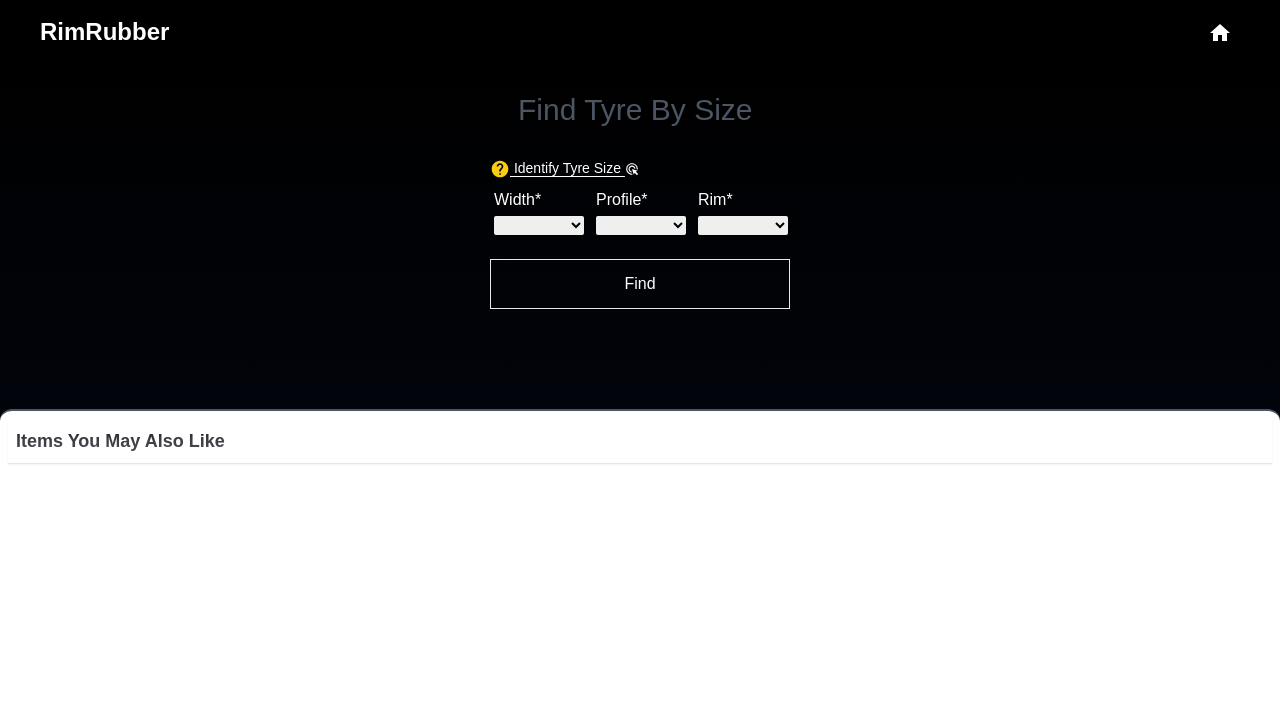
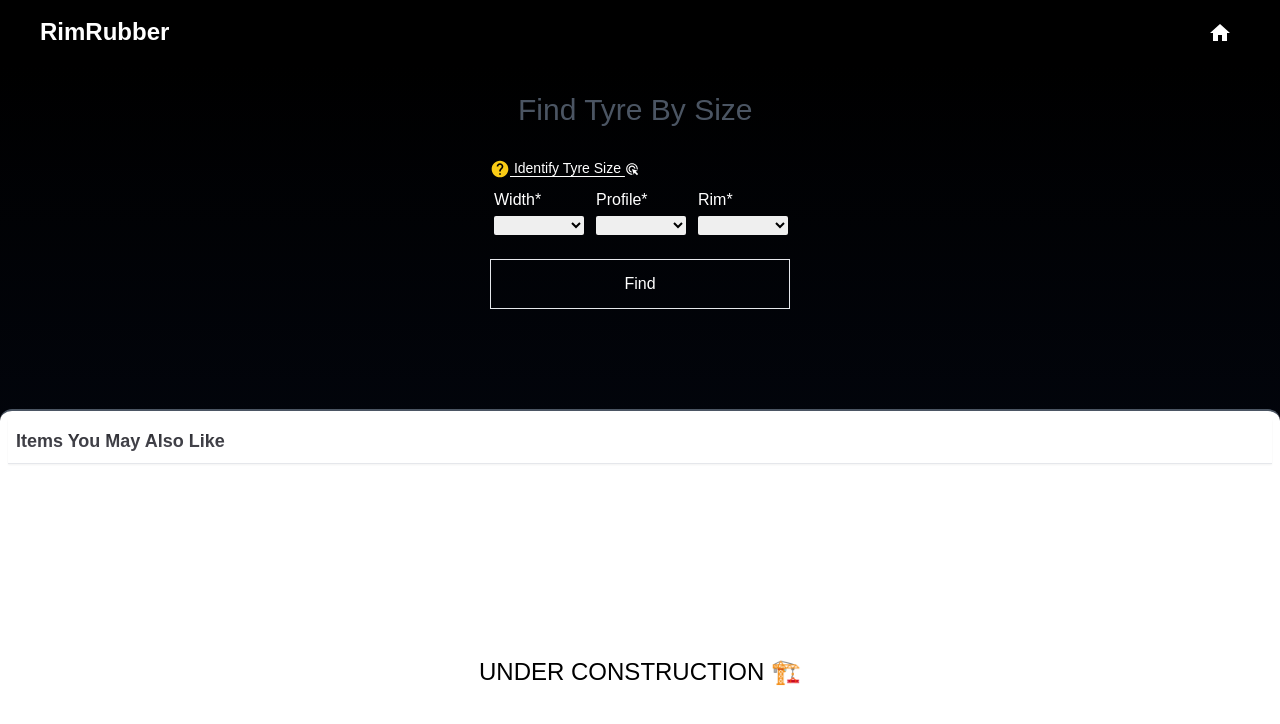
Before and after one commit to lukmaann/RimRubber, a React (Vite) app in the folder client/: page /buyitem in a window 1280 px wide. Shown: the top 724 px of the page. Built offline with nearby package versions, Linux system fonts and the light colour scheme; a web font is replaced by a local one.

Commit message:
added some more features

```diff
--- a/client/src/adminModule/listItems/manageStocks.jsx
+++ b/client/src/adminModule/listItems/manageStocks.jsx
@@ -1,7 +1,7 @@
 import { useState } from "react";
 import AdminHeader from "../adminComponents/admin-header/adminheader";
 import UploadItem from "../adminComponents/uploadItem/uploadItem";
-import Style from "./managestocks.module.css";
+import Style from "./manageStocks.module.css";
 import toast, { Toaster } from "react-hot-toast";
 import { useEffect } from "react";
 import { fecthListedItems } from "../../helper/adminItemhelper";
--- a/client/src/pages/BuyItem/buyitem.jsx
+++ b/client/src/pages/BuyItem/buyitem.jsx
@@ -57,7 +57,10 @@ const BuyItem = () => {
         <div className="">
           <h1>items you may also like</h1>
         </div>
-        <div className={Style.otheritemsbox}></div>
+        <div className={Style.otheritemsbox}>
+        UNDER CONSTRUCTION 🏗️
+
+        </div>
 
         </div>
       </div>
--- a/client/src/pages/BuyItem/buyitem.module.css
+++ b/client/src/pages/BuyItem/buyitem.module.css
@@ -21,3 +21,7 @@
 .otheritems h1{
     @apply text-black text-start p-2 m-2 text-transparent bg-clip-text bg-gradient-to-t shadow-sm border-b from-zinc-600 via-zinc-700  to-zinc-950 capitalize text-lg font-semibold
 }
+
+.otheritemsbox{
+    @apply text-black w-full h-[50vh] flex justify-center items-center text-2xl
+}
```
